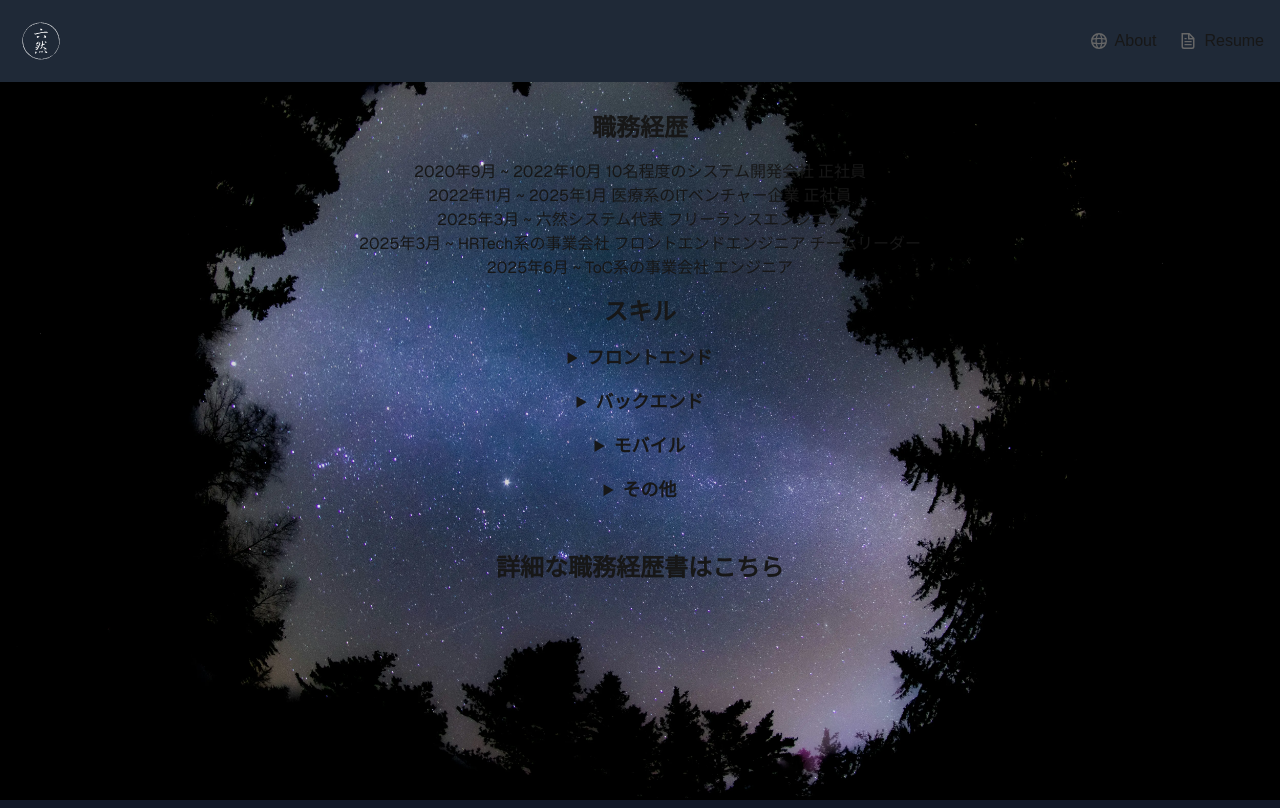
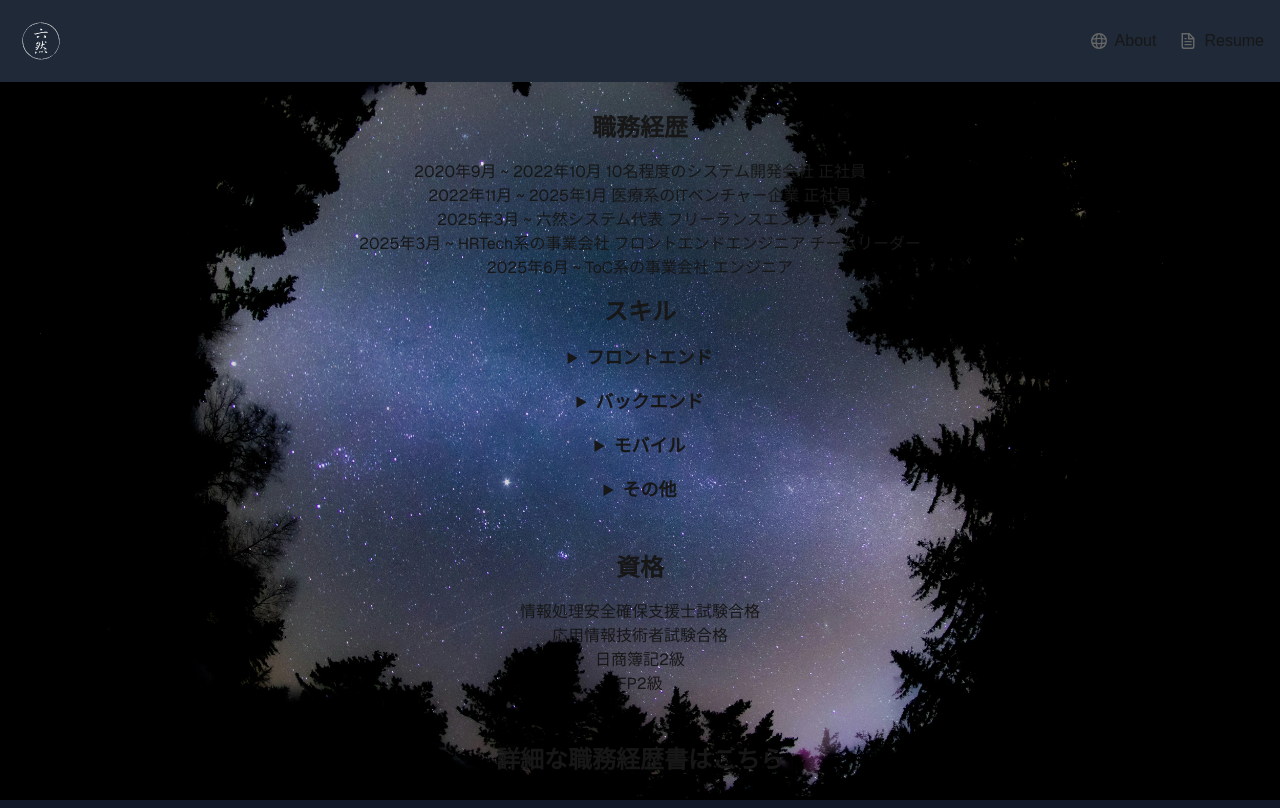
Before and after one commit to nottak0409/portfolio, a Next.js app: page /resume in a window 1280 px wide. Built offline with nearby package versions, Linux system fonts and the light colour scheme.

Commit message:
資格追加

```diff
--- a/app/resume/page.tsx
+++ b/app/resume/page.tsx
@@ -104,6 +104,17 @@ export default function Resume() {
             </ul>
           </details>
           <div className="text-xl sm:text-2xl font-bold text-center w-xl break-all mt-8">
+            資格
+          </div>
+          <div className="text-base text-center w-xl break-all">
+            <ul>
+              <li>情報処理安全確保支援士試験合格</li>
+              <li>応用情報技術者試験合格</li>
+              <li>日商簿記2級</li>
+              <li>FP2級</li>
+            </ul>
+          </div>
+          <div className="text-xl sm:text-2xl font-bold text-center w-xl break-all mt-8">
             <a href="/resume.pdf" download className="hover:underline">
               詳細な職務経歴書はこちら
             </a>
```
